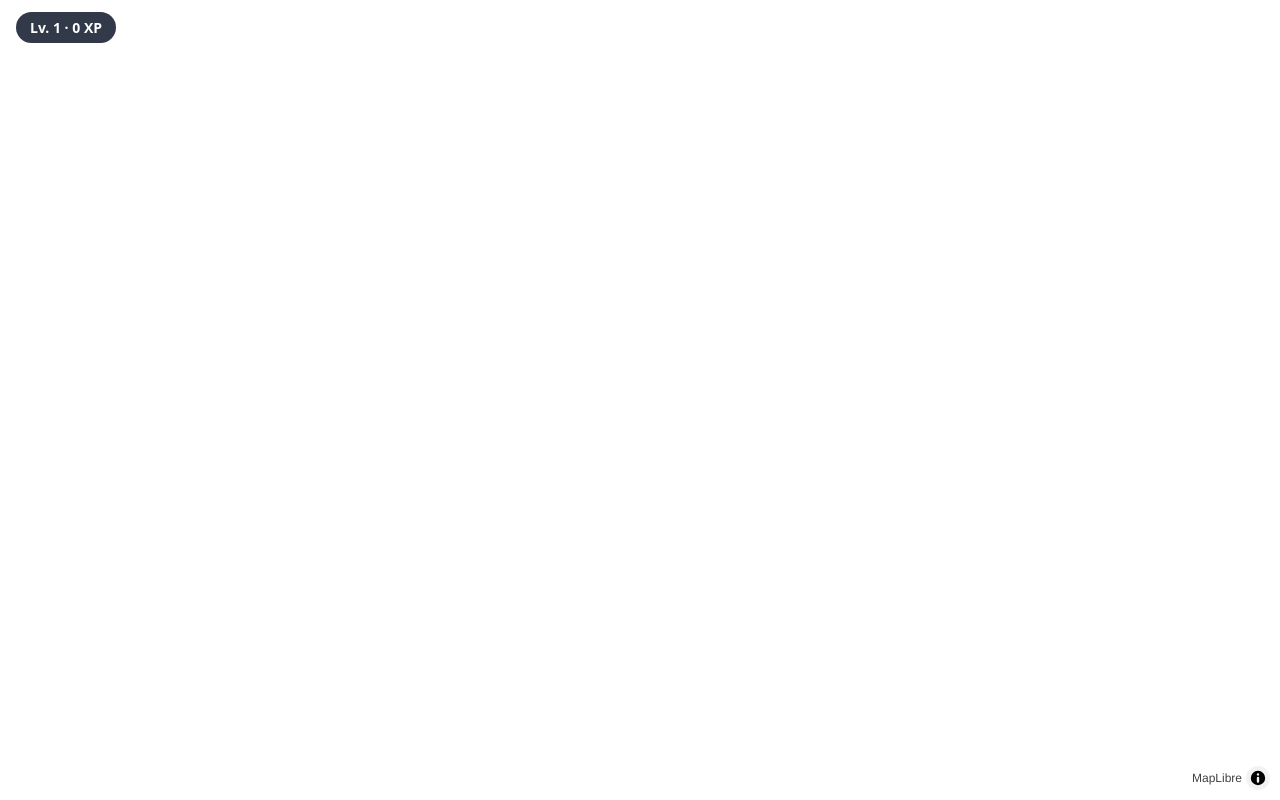
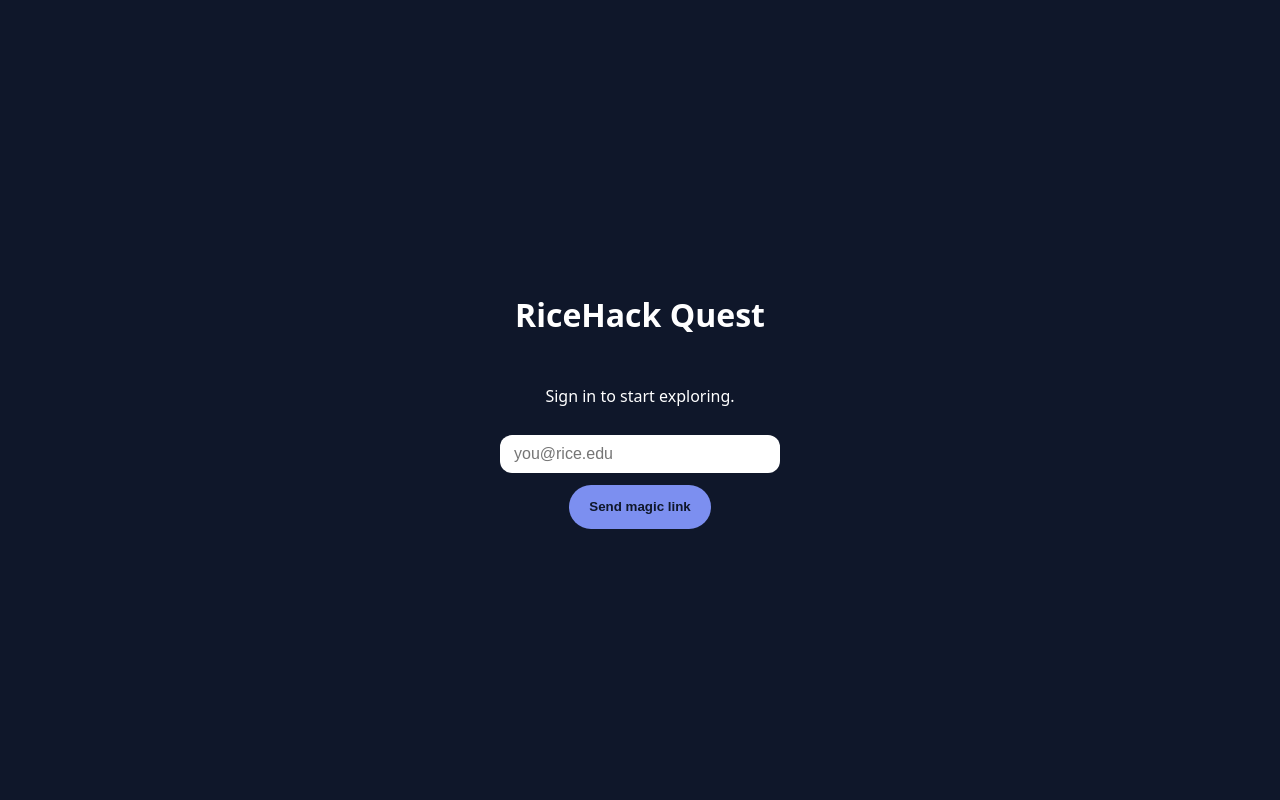
Before and after one commit to okyoiu/PaperTrail, a React (Vite) app: page / in a window 1280 px wide. Built offline with nearby package versions, Linux system fonts and the light colour scheme; no server answers.

Commit message:
feat(backend): add Supabase auth sign-in flow and fix missing profiles RLS policy

```diff
--- a/src/App.jsx
+++ b/src/App.jsx
@@ -1,19 +1,37 @@
-import { useState } from 'react'
+import { useEffect, useState } from 'react'
 import MapView from './features/map/MapView'
 import FogOfWar from './features/map/FogOfWar'
 import InstallPrompt from './features/mobile/InstallPrompt'
 import { useGeolocation } from './features/mobile/useGeolocation'
 import LocationCard from './features/game/LocationCard'
 import { levelForXp } from './features/game/xp'
+import { useSession } from './features/auth/useSession'
+import SignIn from './features/auth/SignIn'
+import { supabase } from './lib/supabaseClient'
+import { ensureProfile, getProfile, getUnlockedLocations } from './features/backend/api'
 
 // This file just wires the three roles' pieces together — grow logic inside
 // features/map, features/mobile, and features/game+backend instead of here.
 export default function App() {
+  const session = useSession()
   const [map, setMap] = useState(null)
   const { position } = useGeolocation()
-  const [xp] = useState(0) // TODO(backend): replace with profile.xp from getProfile(userId)
-  const [unlockedLocations] = useState([]) // TODO(backend): replace with getUnlockedLocations(userId)
+  const [profile, setProfile] = useState(null)
+  const [unlockedLocations, setUnlockedLocations] = useState([])
   const [selectedLocation, setSelectedLocation] = useState(null)
+
+  useEffect(() => {
+    if (!session) return
+    ensureProfile(session.user.id)
+      .then(() => getProfile(session.user.id))
+      .then(setProfile)
+    getUnlockedLocations(session.user.id).then(setUnlockedLocations)
+  }, [session])
+
+  if (session === undefined) return null
+  if (!session) return <SignIn />
+
+  const xp = profile?.xp ?? 0
 
   return (
     <div className="app-shell">
@@ -24,7 +42,12 @@ export default function App() {
         <div className="xp-badge">
           Lv. {levelForXp(xp)} · {xp} XP
         </div>
-        <InstallPrompt />
+        <div className="hud-actions">
+          <InstallPrompt />
+          <button className="sign-out-button" onClick={() => supabase.auth.signOut()}>
+            Sign out
+          </button>
+        </div>
       </header>
 
       {selectedLocation && (
--- /dev/null
+++ b/src/features/auth/SignIn.jsx
@@ -0,0 +1,41 @@
+import { useState } from 'react'
+import { supabase } from '../../lib/supabaseClient'
+
+export default function SignIn() {
+  const [email, setEmail] = useState('')
+  const [sent, setSent] = useState(false)
+  const [error, setError] = useState(null)
+
+  async function handleSubmit(event) {
+    event.preventDefault()
+    setError(null)
+    const { error } = await supabase.auth.signInWithOtp({ email })
+    if (error) setError(error.message)
+    else setSent(true)
+  }
+
+  if (sent) {
+    return (
+      <div className="sign-in">
+        <h1>RiceHack Quest</h1>
+        <p>Check {email} for a sign-in link.</p>
+      </div>
+    )
+  }
+
+  return (
+    <form className="sign-in" onSubmit={handleSubmit}>
+      <h1>RiceHack Quest</h1>
+      <p>Sign in to start exploring.</p>
+      <input
+        type="email"
+        placeholder="you@rice.edu"
+        value={email}
+        onChange={(event) => setEmail(event.target.value)}
+        required
+      />
+      <button type="submit">Send magic link</button>
+      {error && <p className="sign-in-error">{error}</p>}
+    </form>
+  )
+}
--- /dev/null
+++ b/src/features/auth/useSession.js
@@ -0,0 +1,19 @@
+import { useEffect, useState } from 'react'
+import { supabase } from '../../lib/supabaseClient'
+
+// undefined = still checking for an existing session, null = signed out
+export function useSession() {
+  const [session, setSession] = useState(undefined)
+
+  useEffect(() => {
+    supabase.auth.getSession().then(({ data }) => setSession(data.session))
+
+    const { data: listener } = supabase.auth.onAuthStateChange((_event, newSession) => {
+      setSession(newSession)
+    })
+
+    return () => listener.subscription.unsubscribe()
+  }, [])
+
+  return session
+}
--- a/src/features/backend/api.js
+++ b/src/features/backend/api.js
@@ -6,6 +6,13 @@ export async function fetchNearbyPlaces(lat, lng) {
   const res = await fetch(`/api/places?lat=${lat}&lng=${lng}`)
   if (!res.ok) throw new Error('Failed to fetch nearby places')
   return res.json()
+}
+
+export async function ensureProfile(userId) {
+  const { error } = await supabase
+    .from('profiles')
+    .upsert({ id: userId }, { onConflict: 'id', ignoreDuplicates: true })
+  if (error) throw error
 }
 
 export async function getProfile(userId) {
--- a/src/index.css
+++ b/src/index.css
@@ -59,6 +59,60 @@ body,
   font-weight: 600;
 }
 
+.hud-actions {
+  display: flex;
+  align-items: center;
+  gap: 8px;
+}
+
+.sign-out-button {
+  background: rgba(15, 23, 42, 0.85);
+  color: #fff;
+  border: 1px solid rgba(255, 255, 255, 0.3);
+  padding: 6px 14px;
+  border-radius: 999px;
+  font-size: 12px;
+  font-weight: 600;
+}
+
+.sign-in {
+  height: 100%;
+  width: 100%;
+  display: flex;
+  flex-direction: column;
+  align-items: center;
+  justify-content: center;
+  gap: 12px;
+  padding: 24px;
+  text-align: center;
+  background: #0f172a;
+  color: #fff;
+}
+
+.sign-in input {
+  width: 100%;
+  max-width: 280px;
+  padding: 10px 14px;
+  border-radius: 12px;
+  border: none;
+  font-size: 16px;
+}
+
+.sign-in button {
+  background: #7c8ff0;
+  color: #0f172a;
+  border: none;
+  padding: 10px 20px;
+  border-radius: 999px;
+  font-weight: 600;
+  min-height: 44px;
+}
+
+.sign-in-error {
+  color: #f87171;
+  font-size: 14px;
+}
+
 .location-card {
   position: absolute;
   bottom: env(safe-area-inset-bottom, 0);
```
Also changed, not shown: 2 other files (tests, documents, lock files or other folders).
